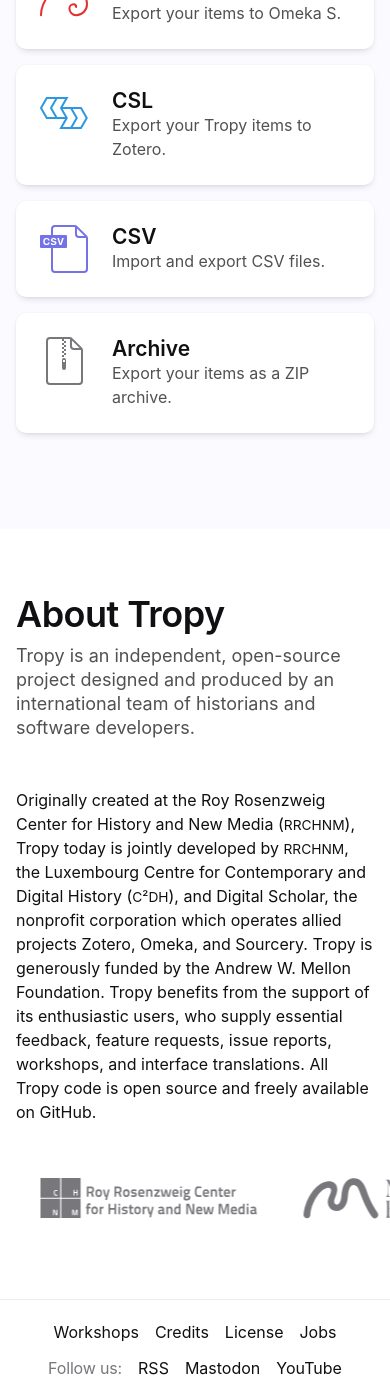
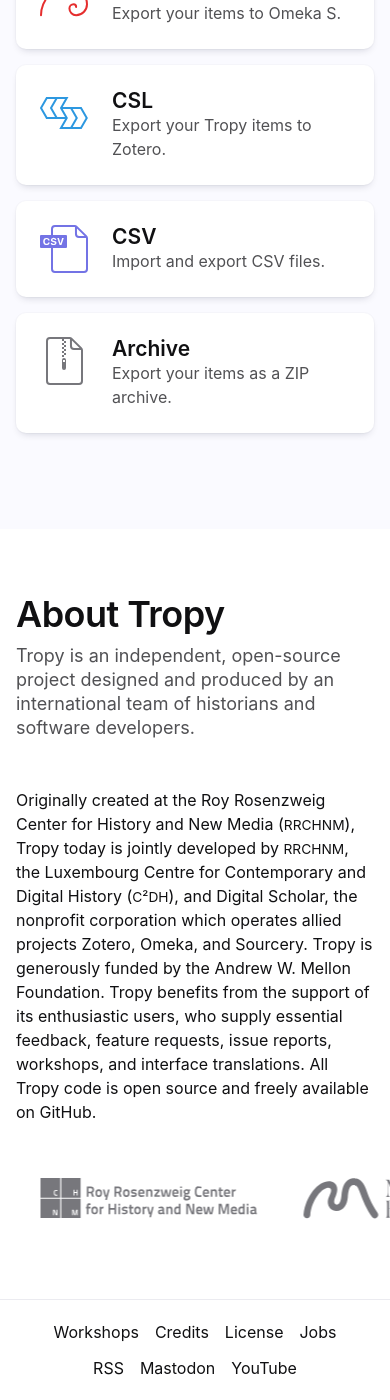
Before and after one commit to tropy/tropy.github.io, a Jekyll site: the page built from index.html, in a window 390 px wide and 1400 px high, scrolled down 5032 px. Built offline with Jekyll 4.4.1, drawn with Linux system fonts in a browser that asks for light colours.

Commit message:
Fix footer layout on phones

```diff
--- a/assets/stylesheets/_footer.scss
+++ b/assets/stylesheets/_footer.scss
@@ -16,10 +16,6 @@
     display: flex;
     flex-wrap: wrap;
     justify-content: center;
-  }
-
-  .social-nav-container {
-    display: flex;
   }
 
   h2,
@@ -61,6 +57,18 @@
     }
   }
 
+  .social-nav-container {
+    display: flex;
+
+    h2 {
+      display: none;
+
+      @media (min-width: $sm) {
+        display: block;
+      }
+    }
+  }
+
   .social-nav {
     @media (min-width: $sm) {
       padding-right: $space-xs;
```
